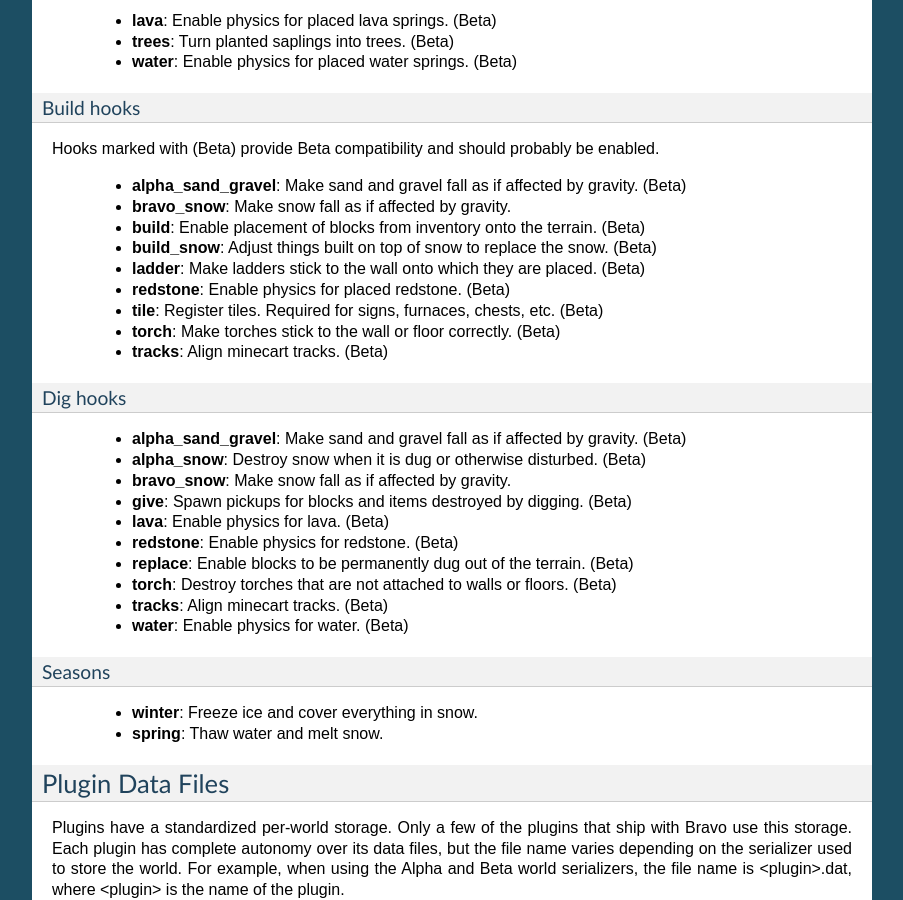
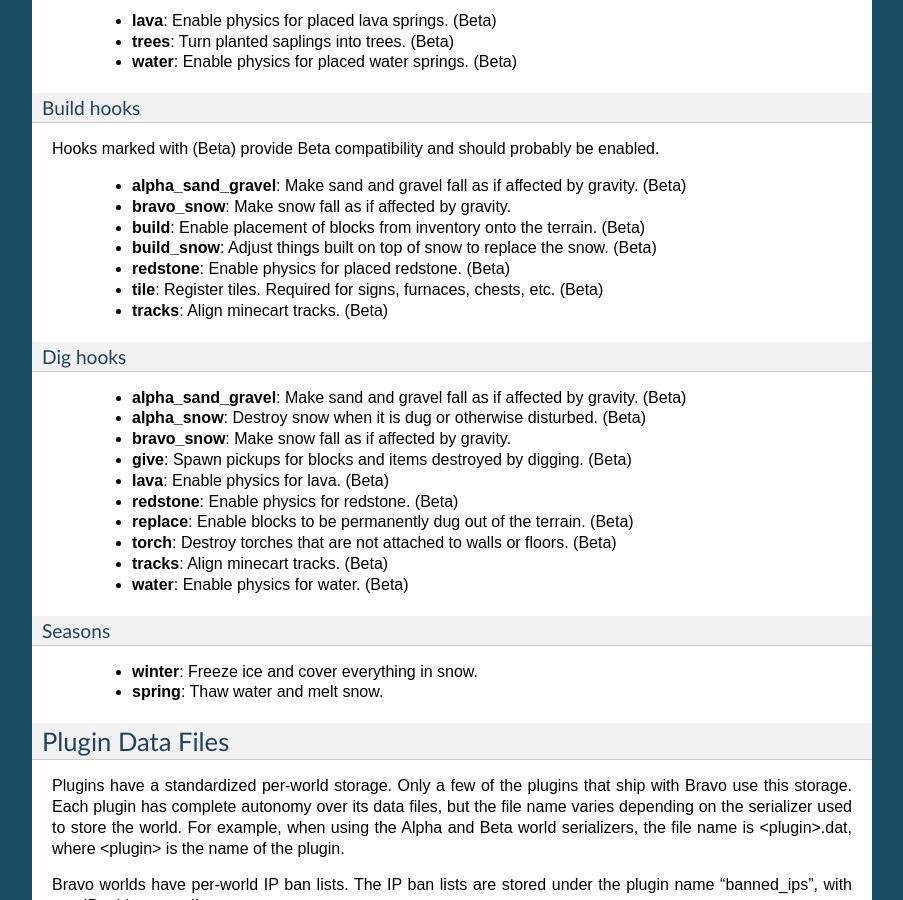
Before and after one commit to bravoserver/bravo, a Sphinx documentation site: the page built from docs/administration.rst, in a window 1280 px wide and 900 px high, scrolled down 2133 px. Shown: the whole window, without its empty margins (198-1101 px from the left). Built offline with Sphinx 7.4.7, drawn with Linux system fonts in a browser that asks for light colours; formulas are drawn with MathJax 3.

Commit message:
docs: Ladder and torch build hooks are gone.
Fixes #242.
Fixes #243.
Fixes #244.
Fixes #245.

```diff
--- a/docs/administration.rst
+++ b/docs/administration.rst
@@ -133,11 +133,8 @@
    (Beta)
  * **build_snow**: Adjust things built on top of snow to replace the snow.
    (Beta)
- * **ladder**: Make ladders stick to the wall onto which they are placed.
-   (Beta)
  * **redstone**: Enable physics for placed redstone. (Beta)
  * **tile**: Register tiles. Required for signs, furnaces, chests, etc. (Beta)
- * **torch**: Make torches stick to the wall or floor correctly. (Beta)
  * **tracks**: Align minecart tracks. (Beta)
 
 Dig hooks
```
